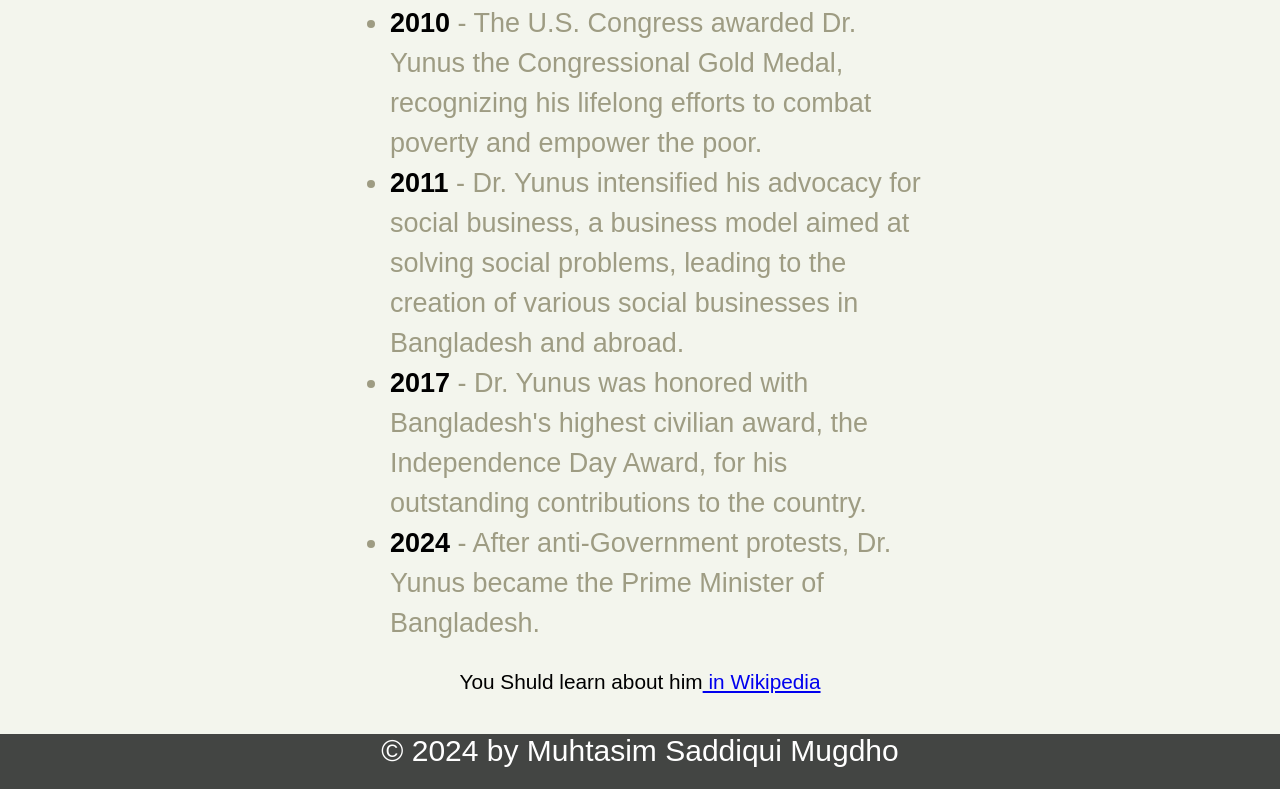
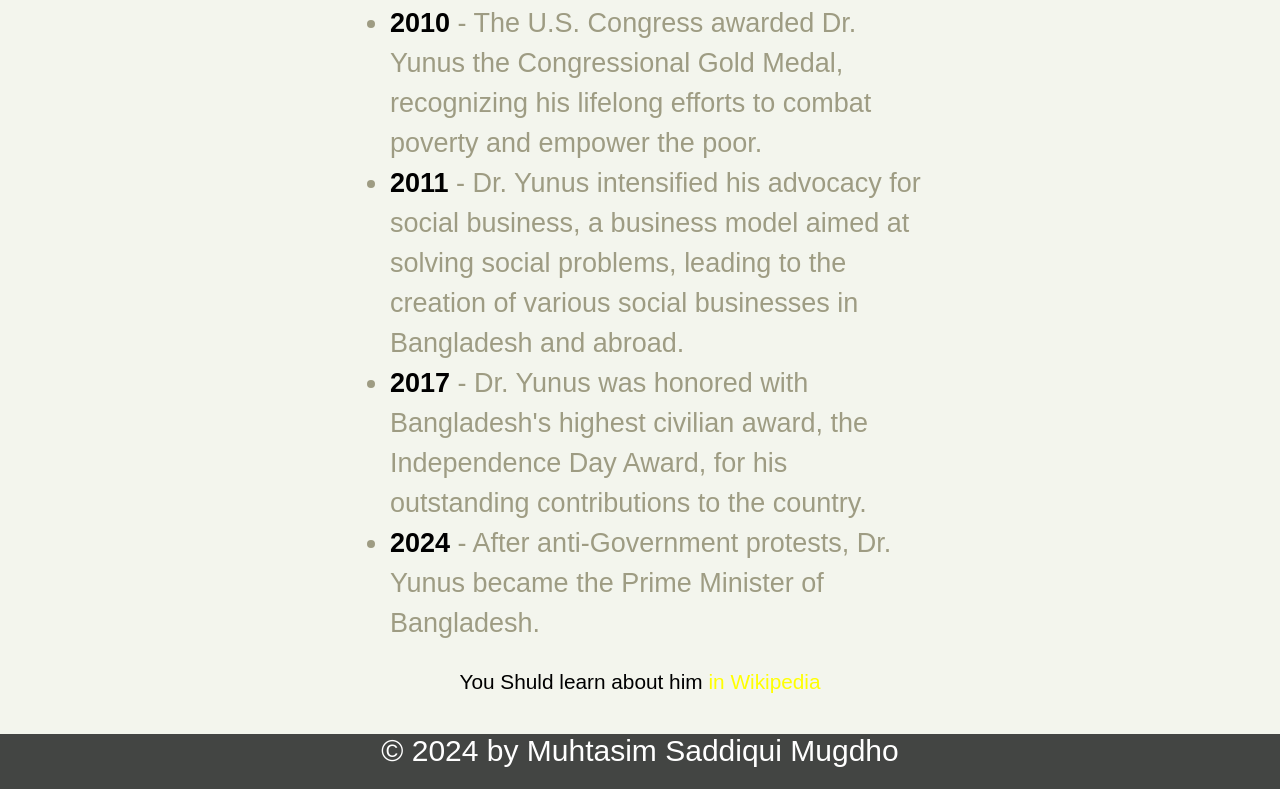
Before and after one commit to Mugdhoxytefw3124ewdwf/DrYunusTribute, a plain HTML site: page index.html in a window 1280 px wide. Shown: the part 3421-4210 px from the top of the page. Drawn offline with Linux system fonts and the light colour scheme.

Commit message:
Update style.css

```diff
--- a/style.css
+++ b/style.css
@@ -159,7 +159,7 @@ footer p{
 
 }
 
-.link p a{
+.l2{
     text-decoration: none;
      color: yellow;
 
```
